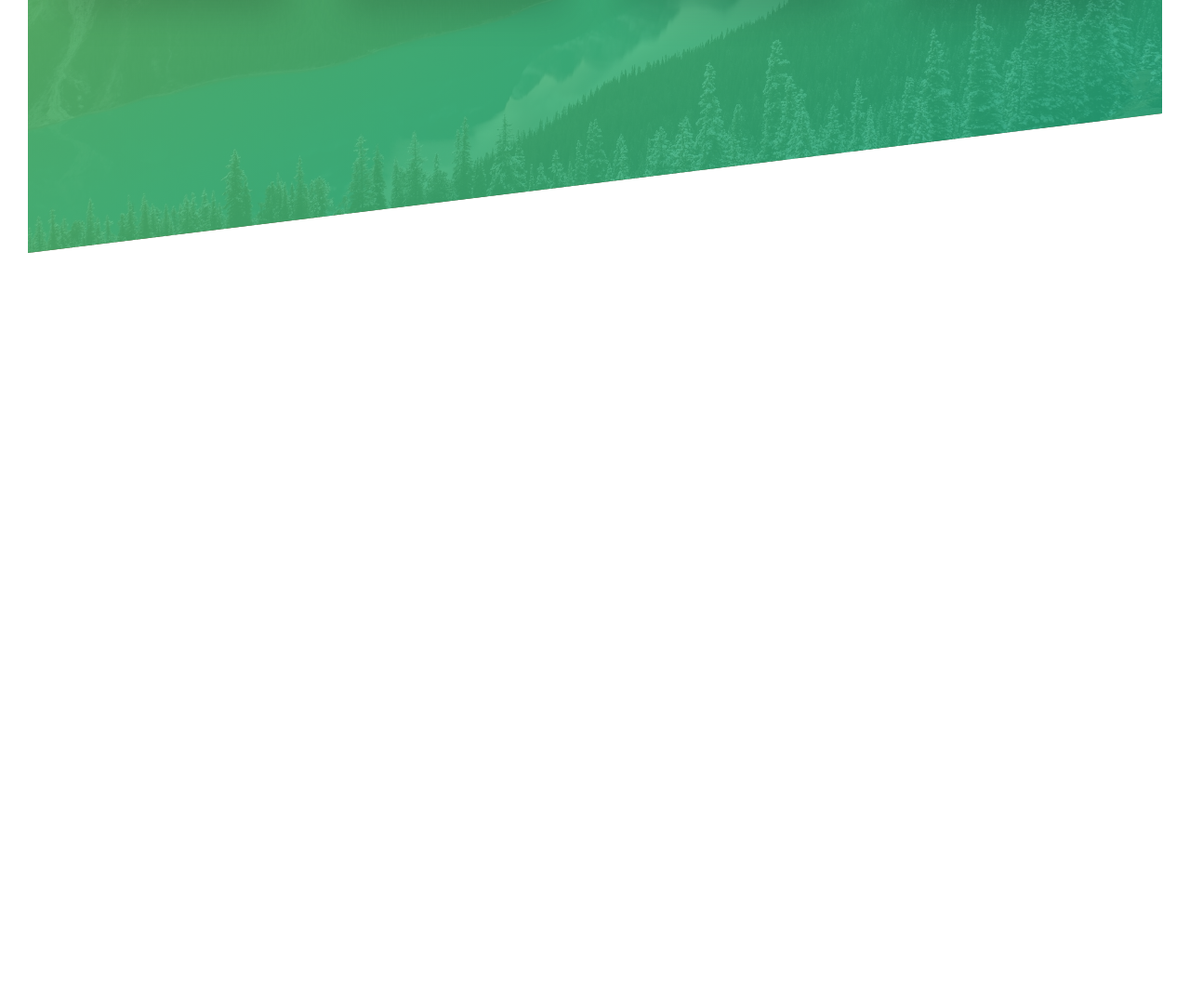
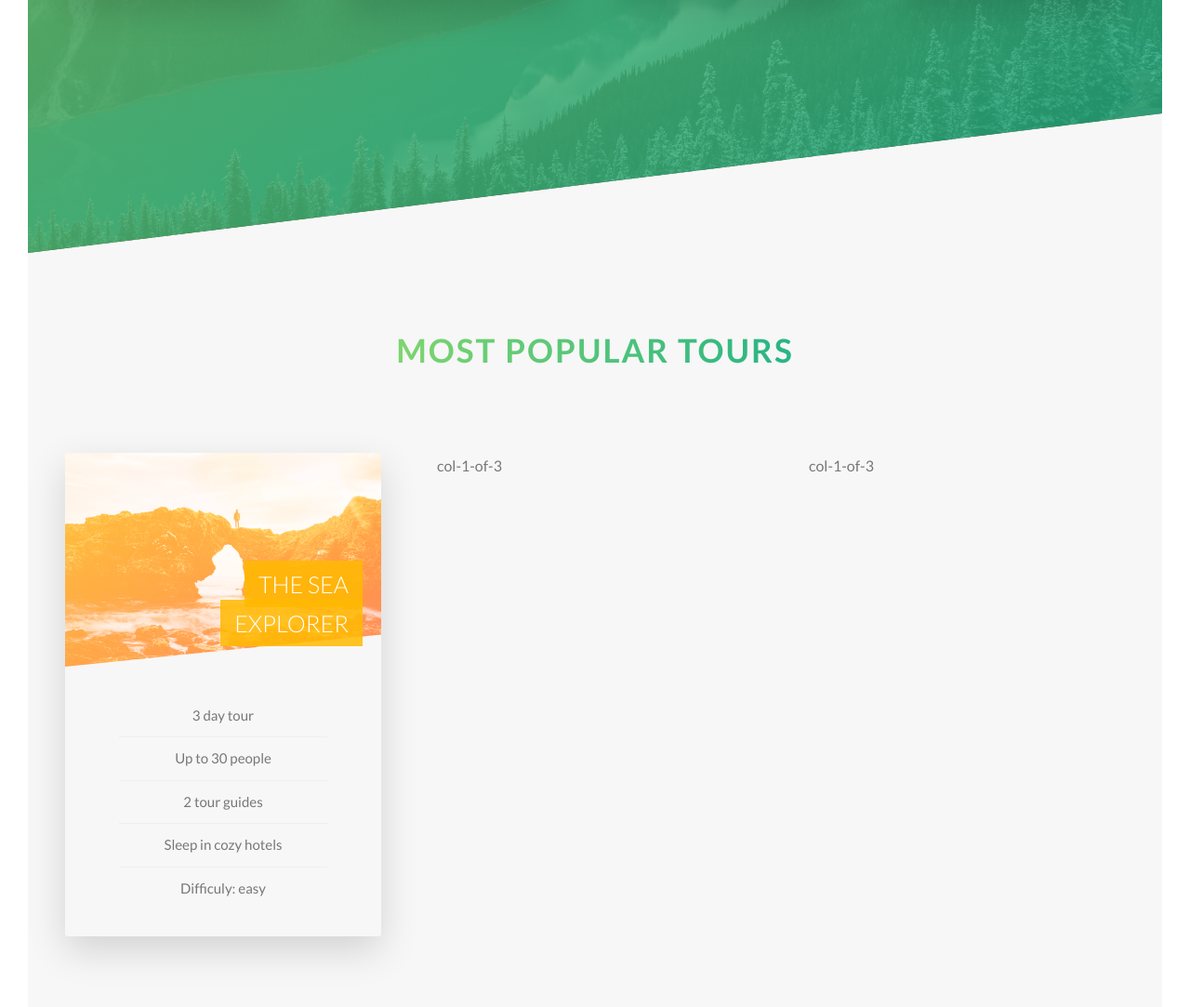
Before and after one commit to Awood1029/web-dev-tutorial-projects, a website: page Natours - Arthur Wood/index.html in a window 1280 px wide. Shown: the part 1995-3078 px from the top of the page at 93% size. Before the commit the page ends 2267 px from the top, so only its background shows below. Drawn offline with Linux system fonts and the light colour scheme.

Commit message:
Added tours section
Added tour section to hold tour cards that show details of different tours available

```diff
--- a/Natours - Arthur Wood/index.html
+++ b/Natours - Arthur Wood/index.html
@@ -106,6 +106,59 @@
                     </div>
                 </div>
             </section>
+
+            <section class="section-tours">
+                <div class="u-center-text u-margin-bottom-big">
+                    <h2 class="heading-secondary">
+                        Most popular tours
+                    </h2>
+                </div>
+
+                <div class="row">
+                    <div class="col-1-of-3">
+                        <div class="card">
+                            <div class="card__side card__side--front">
+                                <div class="card__picture card__picture--1">
+                                    &nbsp;
+                                </div>
+                                <h4 class="card__heading">
+                                    <span class="card__heading--span card__heading--span-1">
+                                        The sea explorer
+                                    </span>
+                                </h4>
+                                <div class="card__details">
+                                    <ul>
+                                        <li>3 day tour</li>
+                                        <li>Up to 30 people</li>
+                                        <li>2 tour guides</li>
+                                        <li>Sleep in cozy hotels</li>
+                                        <li>Difficuly: easy</li>
+                                    </ul>
+                                </div>
+                            </div>
+                            <div class="card__side card__side--back card__side--back-1">
+                                <div class="card__cta">
+                                    <div class="card__price-box">
+                                        <p class="card__price-only">
+                                            Only
+                                        </p>
+                                        <p class="card__price-value">
+                                            $297
+                                        </p>
+                                    </div>
+                                    <a href="#" class="btn btn--white">Book now!</a>
+                                </div>
+                            </div>
+                        </div>
+                    </div>
+                    <div class="col-1-of-3">
+                        col-1-of-3
+                    </div>
+                    <div class="col-1-of-3">
+                        col-1-of-3
+                    </div>
+                </div>
+            </section>
         </main>
 
 <!--         <section class="grid-test">
```
